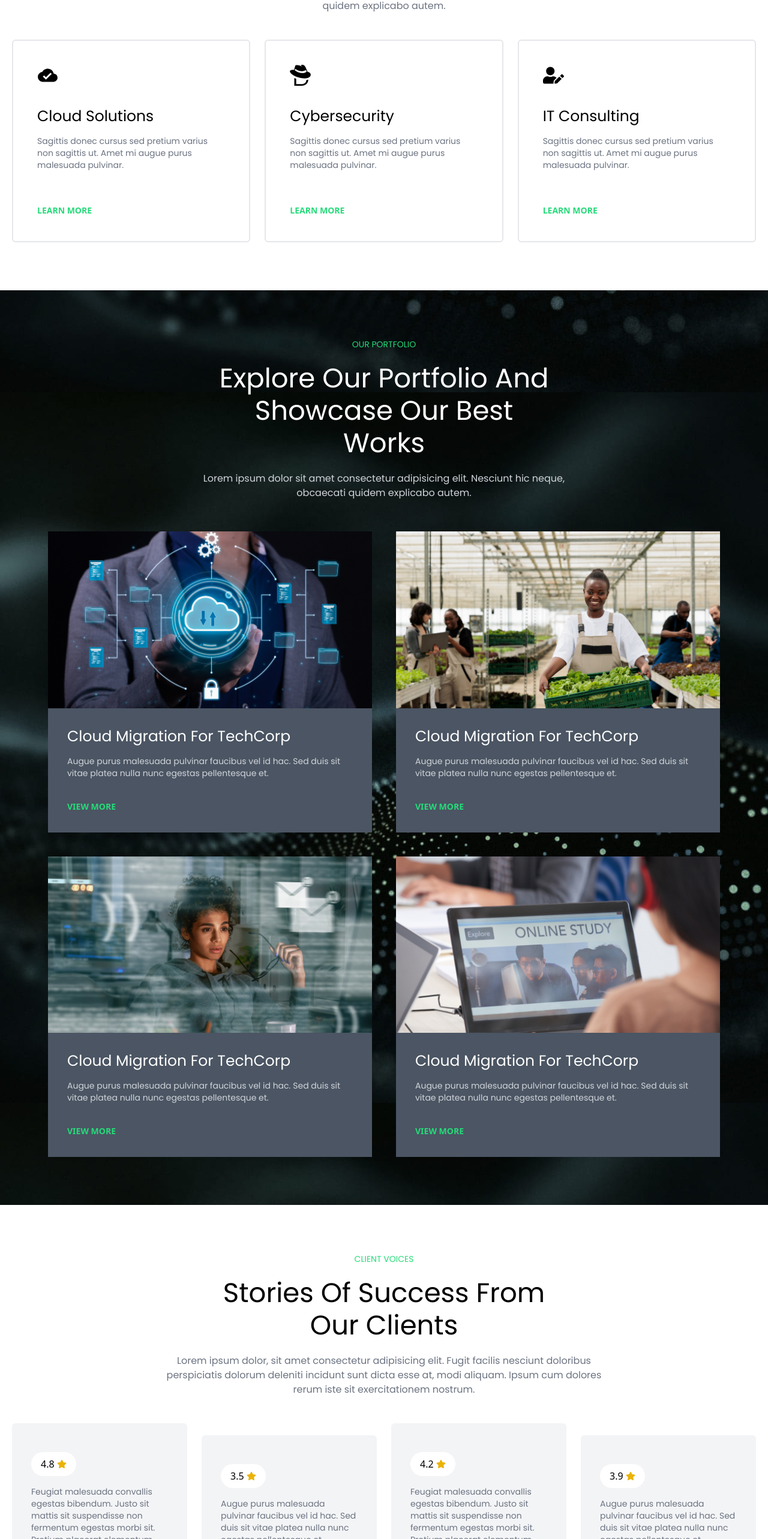
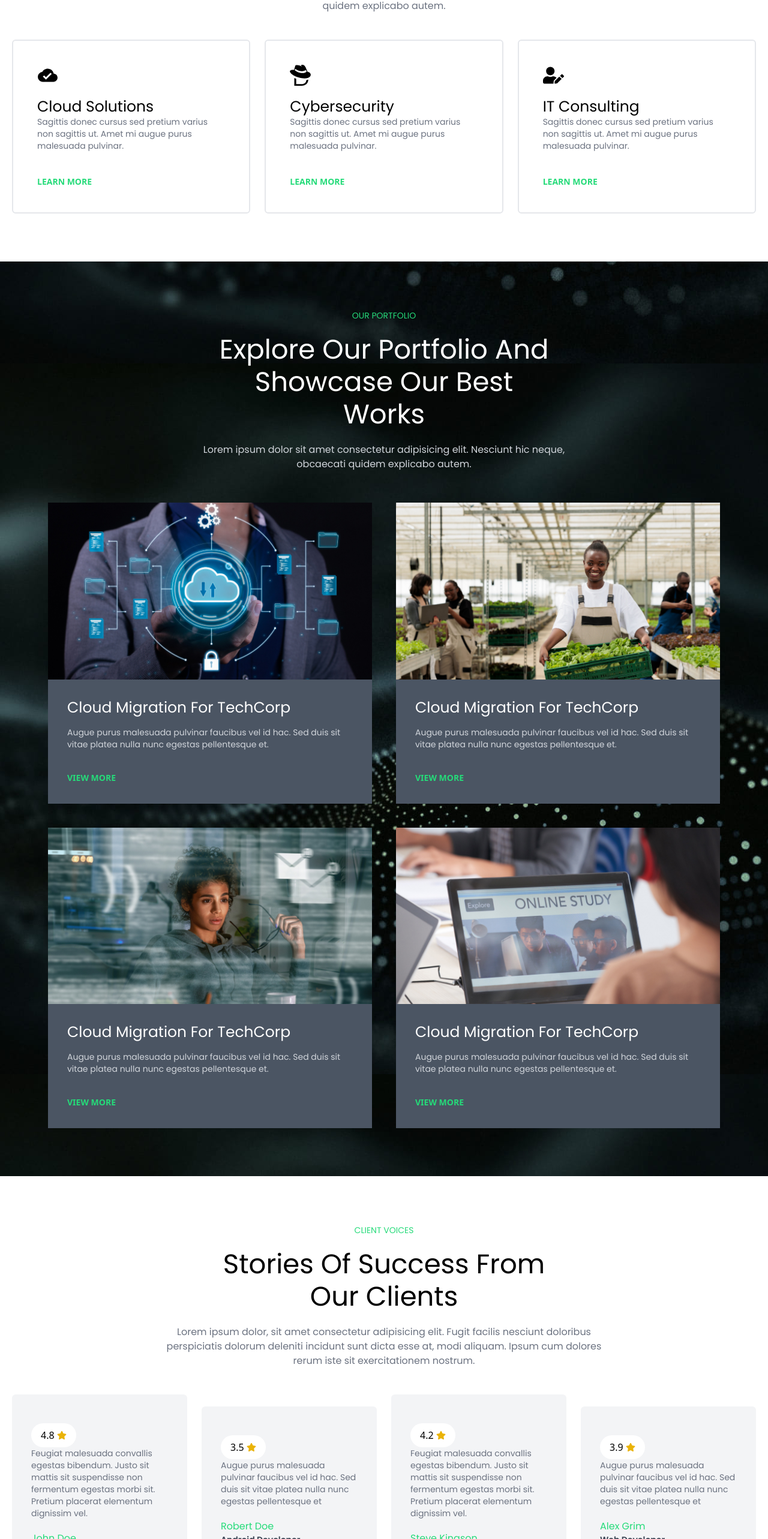
Before and after one commit to sackoba11/digital-agency, a React (Create React App) app: page / in a window 1280 px wide. Shown: the part 2726-5292 px from the top of the page at 60% size. Built offline with nearby package versions, Linux system fonts and the light colour scheme; a web font is replaced by a local one.

Commit message:
refactoring code on Item Grid

```diff
--- a/package.json
+++ b/package.json
@@ -40,6 +40,7 @@
     ]
   },
   "devDependencies": {
+    "@types/aos": "^3.0.7",
     "@types/react": "^19.1.9",
     "@types/react-scroll": "^1.8.10",
     "tailwindcss": "^3.4.17"
--- /dev/null
+++ b/src/components/ItemGrid.jsx
@@ -0,0 +1,33 @@
+import { useEffect } from "react";
+import AOS from "aos";
+import "aos/dist/aos.css";
+
+const ItemGrid = (props) => {
+  useEffect(() => {
+    AOS.init({
+      duration: 800,
+      delay: 200,
+      once: false,
+    });
+    return () => {
+      AOS.refresh(); // Refresh AOS on unmount to ensure proper cleanup
+    };
+  }, []);
+  return (
+    <div
+      key={props.index}
+      data-aos="slide-up"
+      data-aos-delay="200"
+      className={`${
+        props.className != null
+          ? props.className +
+            "gap-4 hover:bg-green-100 rounded-md cursor-pointer"
+          : "w-full flex flex-col items-start justify-center"
+      } `}
+    >
+      {props.children}
+    </div>
+  );
+};
+
+export default ItemGrid;
--- a/src/sections/Offer.jsx
+++ b/src/sections/Offer.jsx
@@ -1,17 +1,11 @@
-import React, { useEffect } from "react";
 import { services } from "../export";
-import AOS from "aos";
-import "aos/dist/aos.css";
 import SectionTitle from "../components/SectionTitle";
 import SectionBigTitle from "../components/SectionBigTitle";
 import SectionDescription from "../components/SectionDescription";
 import TextButton from "../components/TextButton";
+import ItemGrid from "../components/ItemGrid";
 
 export const Offer = () => {
-  useEffect(() => {
-    AOS.init({ duration: 800, delay: 200, once: false });
-  }, []);
-
   return (
     <div
       id="services"
@@ -28,11 +22,9 @@ export const Offer = () => {
       </SectionDescription>
       <div className="w-full grid lg:grid-cols-3 grid-cols-1 justify-center items-center gap-6 mt-6 ">
         {services.map((service, index) => (
-          <div
-            key={index}
-            data-aos="slide-up"
-            data-aos-delay="200"
-            className="flex flex-col items-start justify-center gap-4 p-10 border-2 border-gray-200 bg-white hover:bg-green-100 rounded-md cursor-pointer"
+          <ItemGrid
+            index={index}
+            className="p-10 border-2 border-gray-200 bg-white"
           >
             <service.icon className="size-[35px] mb-5" />
             <h1 className="text-black text-[25px] capitalize font-poppins leading-[1.2em]">
@@ -40,7 +32,7 @@ export const Offer = () => {
             </h1>
             <p className="text-gray-500 text-sm font-poppins">{service.para}</p>
             <TextButton>Learn More</TextButton>
-          </div>
+          </ItemGrid>
         ))}
       </div>
     </div>
--- a/src/sections/Portfolio.jsx
+++ b/src/sections/Portfolio.jsx
@@ -1,22 +1,12 @@
-import { useEffect } from "react";
 import backgroundimage from "../assets/hero_bg.jpg";
 import { projects } from "../export";
-import AOS from "aos";
-import "aos/dist/aos.css";
 import SectionTitle from "../components/SectionTitle";
 import SectionBigTitle from "../components/SectionBigTitle";
 import SectionDescription from "../components/SectionDescription";
 import TextButton from "../components/TextButton";
+import ItemGrid from "../components/ItemGrid";
 
 export const Portfolio = () => {
-  useEffect(() => {
-    AOS.init({
-      duration: 800,
-      delay: 200,
-      once: false,
-    });
-  }, []);
-
   return (
     <div
       id="projects"
@@ -34,12 +24,7 @@ export const Portfolio = () => {
       </SectionDescription>
       <div className="grid lg:grid-cols-2 gris-cols-1 justify-center items-center gap-10 mt-8">
         {projects.map((project, index) => (
-          <div
-            key={index}
-            data-aos="slide-up"
-            data-aos-delay="200"
-            className="w-full flex flex-col items-start justify-center "
-          >
+          <ItemGrid index={index}>
             <img
               src={project.img}
               alt={project.title}
@@ -56,7 +41,7 @@ export const Portfolio = () => {
                 View More
               </TextButton>
             </div>
-          </div>
+          </ItemGrid>
         ))}
       </div>
     </div>
--- a/src/sections/Reviews.jsx
+++ b/src/sections/Reviews.jsx
@@ -6,6 +6,7 @@ import "aos/dist/aos.css";
 import SectionTitle from "../components/SectionTitle";
 import SectionBigTitle from "../components/SectionBigTitle";
 import SectionDescription from "../components/SectionDescription";
+import ItemGrid from "../components/ItemGrid";
 
 export const Reviews = () => {
   useEffect(() => {
@@ -29,17 +30,11 @@ export const Reviews = () => {
         esse at, modi aliquam. Ipsum cum dolores rerum iste sit exercitationem
         nostrum.
       </SectionDescription>
-      <div
-        data-aos="slide-up"
-        data-aos-delay="200"
-        className="w-full grid lg:grid-cols-4 grid-cols-2 justify-center items-center lg:gap-6 gap-3 mt-6"
-      >
+      <div className="w-full grid lg:grid-cols-4 grid-cols-2 justify-center items-center lg:gap-6 gap-3 mt-6">
         {reviews.map((review, index) => (
-          <div
-            key={index}
-            data-aos="fade-up"
-            data-aos-delay="200"
-            className="flex flex-col justify-center items-start gap-4 bg-gray-100 hover:bg-green-100 lg:py-12 py-5 lg:px-8 px-4 rounded-md cursor-pointer"
+          <ItemGrid
+            index={index}
+            className=" bg-gray-100 lg:py-12 py-5 lg:px-8 px-4"
           >
             <button className="flex justify-center items-center gap-1 bg-white py-2 px-4 rounded-full">
               {review.rating}
@@ -56,7 +51,7 @@ export const Reviews = () => {
                 {review.role}
               </h1>
             </div>
-          </div>
+          </ItemGrid>
         ))}
       </div>
     </div>
```
Also changed, not shown: 1 other file (tests, documents, lock files or other folders).
